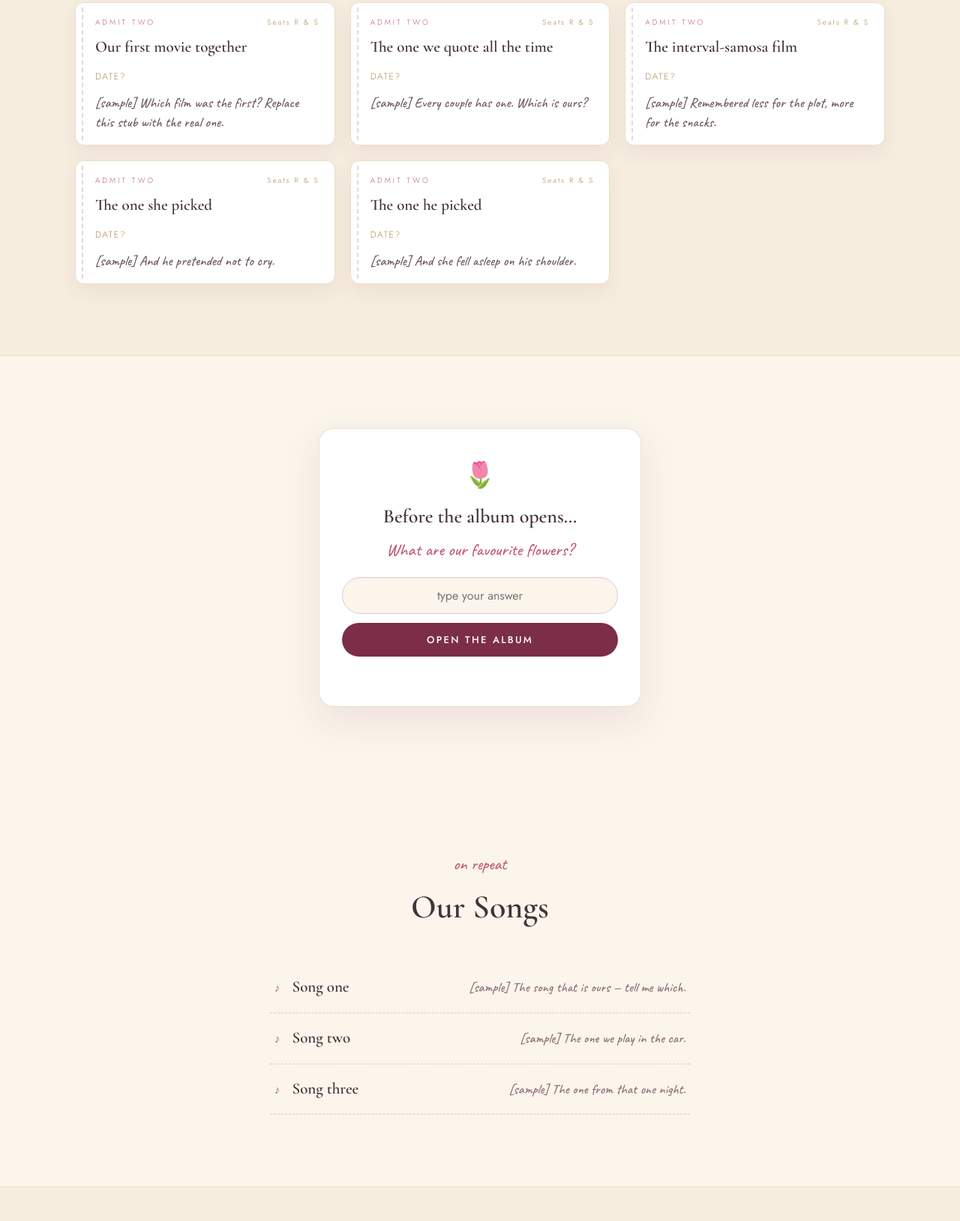
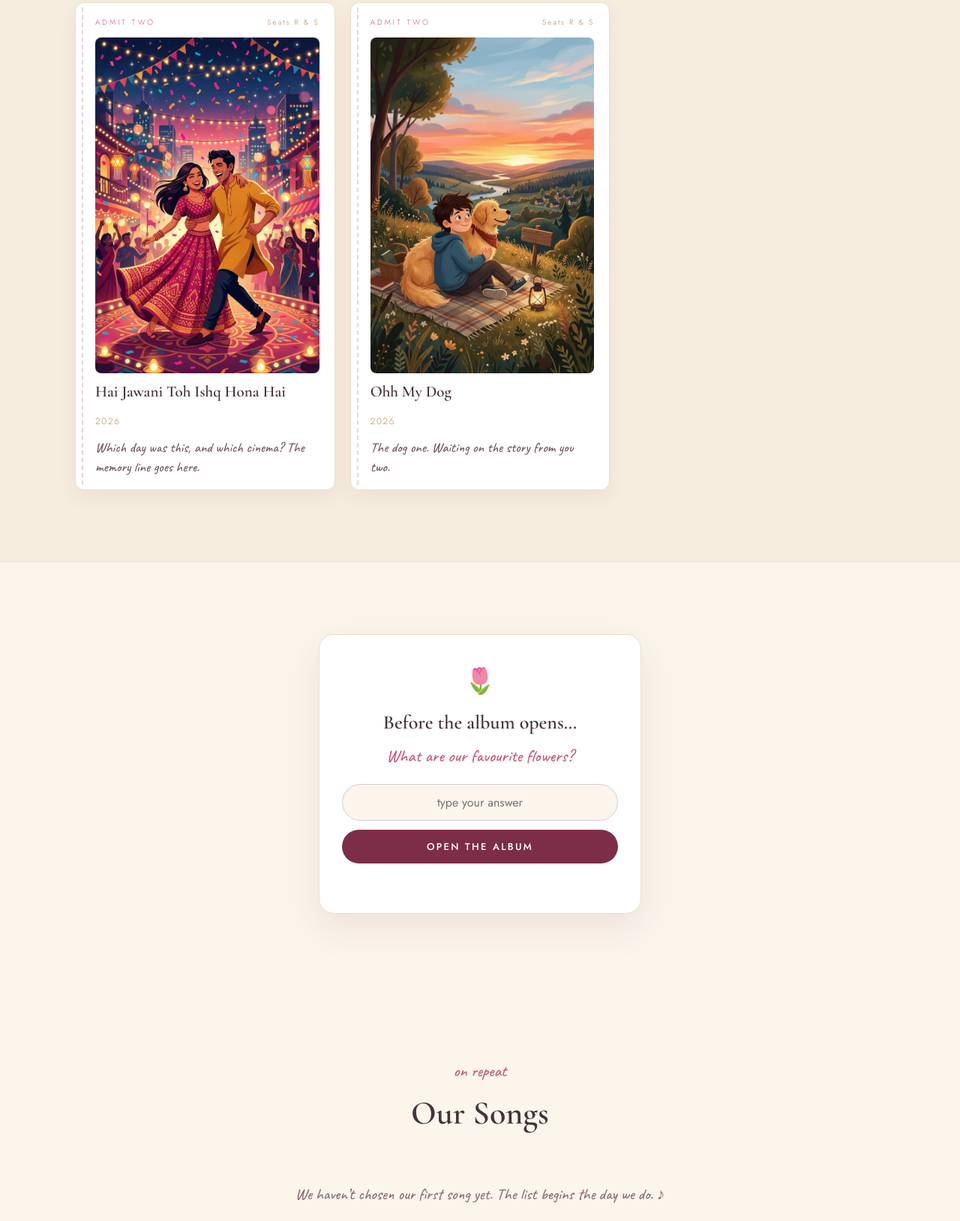
Before and after one commit to rohitk523/invitation_card, a plain HTML site: page shramishtha-and-rohit/index.html in a window 1280 px wide. Shown: the part 2301-3930 px from the top of the page at 75% size. Drawn offline with nearby package versions, Linux system fonts and the light colour scheme.

Commit message:
feat: movies with original poster art, Aai & Baba section, empty songs state
- movies: Hai Jawani Toh Ishq Hona Hai + Ohh My Dog (2026), each with
  original generated poster illustrations (Wikipedia's real posters are
  non-free files; official ones can be dropped in to replace)
- new family-tier section 'Her, with Aai & Baba' from two new photos
  (photos/with-family/)
- songs list emptied with a handwritten empty state

```diff
--- a/shramishtha-and-rohit/app.js
+++ b/shramishtha-and-rohit/app.js
@@ -57,6 +57,10 @@ function ticketPhoto(m) {
   if (!m.photo || !unlocked()) return "";
   return `<div class="ticket-photo"><img src="${m.photo}" alt="Photo from ${m.title}" loading="lazy"></div>`;
 }
+function ticketPoster(m) {
+  if (!m.poster) return "";
+  return `<div class="ticket-poster"><img src="${m.poster}" alt="Our poster art for ${m.title}" loading="lazy"></div>`;
+}
 function renderTickets() {
   $("tickets").innerHTML = SITE.movies.map((m) => `
     <article class="ticket">
@@ -64,6 +68,7 @@ function renderTickets() {
         <span class="ticket-admit">Admit Two</span>
         <span class="ticket-seat">Seats R &amp; S</span>
       </div>
+      ${ticketPoster(m)}
       <h3 class="ticket-title">${m.title}</h3>
       <p class="ticket-date">${m.date}</p>
       <p class="ticket-note">${m.note}</p>
@@ -92,8 +97,11 @@ function polaroids(list) {
 
 function openFamily() {
   $("polaroids").innerHTML = polaroids(SITE.familyAlbum);
+  $("with-family-line").textContent = SITE.withFamily.line;
+  $("with-family-polaroids").innerHTML = polaroids(SITE.withFamily.photos);
   renderTickets();
   $("gallery").hidden = false;
+  $("with-family").hidden = false;
   $("us-gate").hidden = flag.get(US_KEY);
   $("gate-card").hidden = true;
   $("gate-open").hidden = false;
@@ -150,12 +158,14 @@ $("us-gate-form").addEventListener("submit", (ev) => {
 });
 
 /* ---------- songs / places / letters ---------- */
-$("songs-list").innerHTML = SITE.songs.map((s) => `
-  <li>
-    <span class="song-icon">♪</span>
-    <span class="song-title">${s.title}</span>
-    <span class="song-note">${s.note}</span>
-  </li>`).join("");
+$("songs-list").innerHTML = SITE.songs.length
+  ? SITE.songs.map((s) => `
+      <li>
+        <span class="song-icon">♪</span>
+        <span class="song-title">${s.title}</span>
+        <span class="song-note">${s.note}</span>
+      </li>`).join("")
+  : `<li class="songs-empty">We haven&rsquo;t chosen our first song yet. The list begins the day we do. ♪</li>`;
 
 $("places-list").innerHTML = SITE.places.map((p) => `
   <div class="place">
--- a/shramishtha-and-rohit/data.js
+++ b/shramishtha-and-rohit/data.js
@@ -45,38 +45,31 @@ const SITE = {
     },
   ],
 
+  // poster: always-visible original artwork · photo: our own picture, opens with the album
   movies: [
     {
-      title: "Our first movie together",
-      date: "date?",
-      note: "[sample] Which film was the first? Replace this stub with the real one.",
+      title: "Hai Jawani Toh Ishq Hona Hai",
+      date: "2026",
+      note: "Which day was this, and which cinema? The memory line goes here.",
+      poster: "photos/poster-hjtihh.jpg",
       photo: null,
     },
     {
-      title: "The one we quote all the time",
-      date: "date?",
-      note: "[sample] Every couple has one. Which is ours?",
-      photo: null,
-    },
-    {
-      title: "The interval-samosa film",
-      date: "date?",
-      note: "[sample] Remembered less for the plot, more for the snacks.",
-      photo: null,
-    },
-    {
-      title: "The one she picked",
-      date: "date?",
-      note: "[sample] And he pretended not to cry.",
-      photo: null,
-    },
-    {
-      title: "The one he picked",
-      date: "date?",
-      note: "[sample] And she fell asleep on his shoulder.",
+      title: "Ohh My Dog",
+      date: "2026",
+      note: "The dog one. Waiting on the story from you two.",
+      poster: "photos/poster-ohhmydog.jpg",
       photo: null,
     },
   ],
+
+  withFamily: {
+    line: "Some people arrive and simply belong. These frames say it better than words ever could.",
+    photos: [
+      { src: "photos/with-family/f1.jpg", caption: "A garden walk with Aai" },
+      { src: "photos/with-family/f2.jpg", caption: "Aai, Baba & her — one happy frame" },
+    ],
+  },
 
   familyAlbum: [
     { src: "photos/p5.jpg", caption: "Roses at home — 30 August 2026" },
@@ -98,11 +91,7 @@ const SITE = {
     ],
   },
 
-  songs: [
-    { title: "Song one", note: "[sample] The song that is ours — tell me which." },
-    { title: "Song two", note: "[sample] The one we play in the car." },
-    { title: "Song three", note: "[sample] The one from that one night." },
-  ],
+  songs: [], // the list begins the day the first song is chosen
 
   places: [
     { name: "The coffee-connect café", note: "[sample] its real name goes here" },
--- a/shramishtha-and-rohit/index.html
+++ b/shramishtha-and-rohit/index.html
@@ -89,6 +89,14 @@
     <div class="polaroids" id="polaroids"></div>
   </section>
 
+  <!-- ============ WITH AAI & BABA (family tier) ============ -->
+  <section class="section locked" id="with-family" hidden>
+    <p class="sec-eyebrow">already family</p>
+    <h2 class="sec-title">Her, with Aai &amp; Baba</h2>
+    <p class="sec-note" id="with-family-line"></p>
+    <div class="polaroids polaroids-duo" id="with-family-polaroids"></div>
+  </section>
+
   <!-- ============ JUST-US GATE (appears after family unlock) ============ -->
   <section class="section gate-section" id="us-gate" hidden>
     <div class="gate-card" id="us-gate-card">
--- a/shramishtha-and-rohit/styles.css
+++ b/shramishtha-and-rohit/styles.css
@@ -163,6 +163,8 @@ a { color: #7C2E48; }
 .ticket-date { font-size: 12px; letter-spacing: .14em; text-transform: uppercase; color: #B08D57; }
 .ticket-note { font-family: "Caveat", cursive; font-size: 18.5px; color: #6E5560; margin: 10px 0 0; line-height: 1.4; }
 .ticket-photo { margin-top: 12px; border-radius: 8px; overflow: hidden; }
+.ticket-poster { margin: 12px 0 6px; border-radius: 8px; overflow: hidden; }
+.ticket-poster img { aspect-ratio: 2 / 3; object-fit: cover; width: 100%; }
 
 /* ---------- flower gate ---------- */
 .gate-section { text-align: center; }
@@ -243,6 +245,11 @@ a { color: #7C2E48; }
 .song-icon { color: #C05B72; font-size: 15px; }
 .song-title { font-family: "Cormorant Garamond", serif; font-weight: 600; font-size: 21px; color: #46323A; }
 .song-note { font-family: "Caveat", cursive; font-size: 18px; color: #8A6B74; margin-left: auto; text-align: right; }
+.songs-empty {
+  justify-content: center; border-bottom: none !important;
+  font-family: "Caveat", cursive; font-size: 21px; color: #8A6B74; text-align: center;
+}
+.polaroids-duo { grid-template-columns: repeat(auto-fit, minmax(250px, 330px)); justify-content: center; }
 
 /* ---------- places ---------- */
 .places { display: flex; flex-wrap: wrap; gap: 16px; justify-content: center; margin-top: 38px; }
```
Also changed, not shown: shramishtha-and-rohit/photos/poster-hjtihh.jpg (added), shramishtha-and-rohit/photos/poster-ohhmydog.jpg (added), shramishtha-and-rohit/photos/with-family/f1.jpg (added), shramishtha-and-rohit/photos/with-family/f2.jpg (added).
